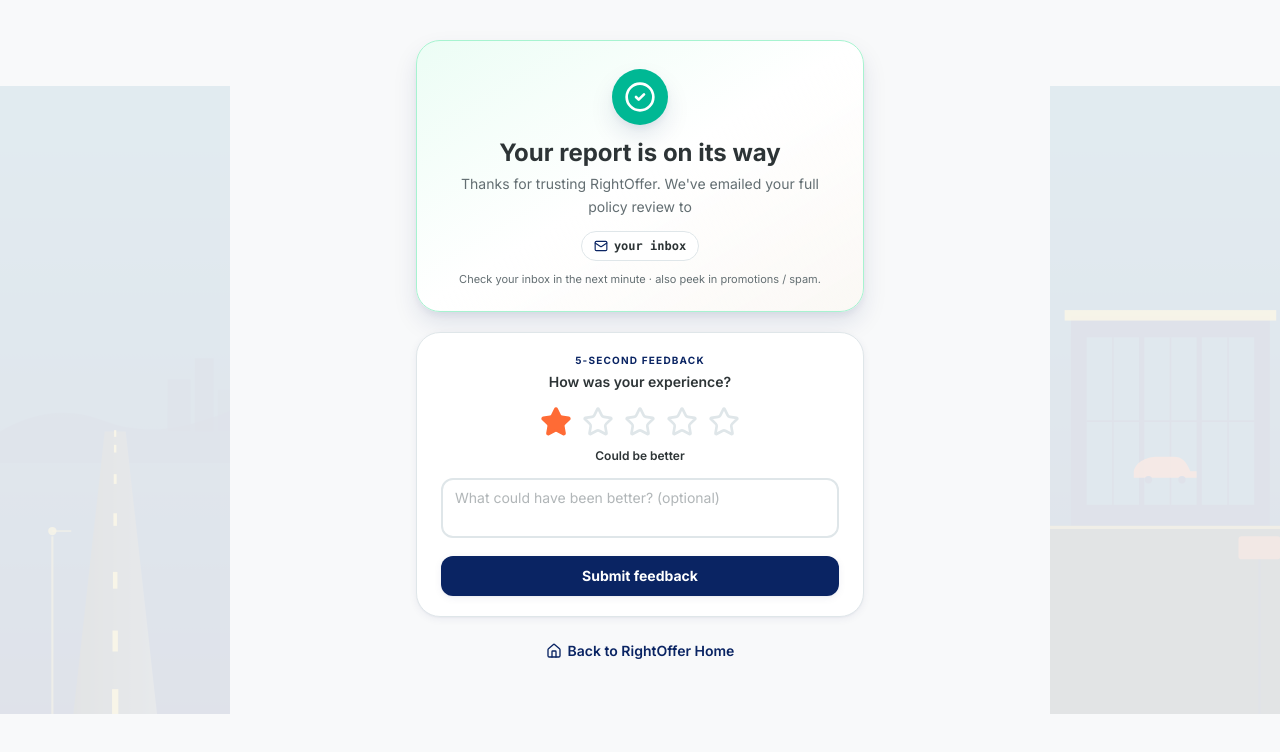
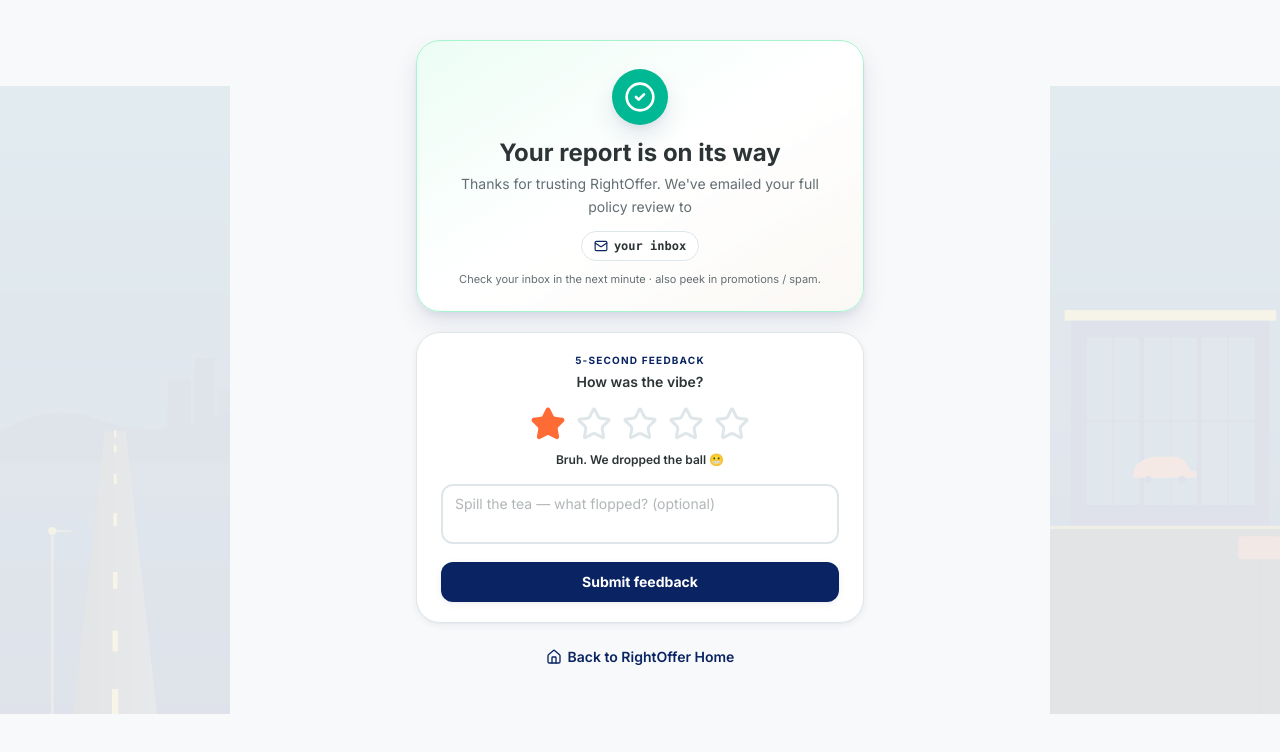
Before and after one commit to chaudharimanish1977-cmd/motor-marketplace, a Next.js app: page /thank-you in a window 1280 px wide. Both pictures are taken after a click on the button 556 px from the left and 422 px from the top of the page. Shown: the top 752 px of the page. Built offline with nearby package versions, Linux system fonts and the light colour scheme.

Commit message:
Animated no-call badge + GenZ feedback stars + slimmed reminder picker

```diff
--- a/src/app/globals.css
+++ b/src/app/globals.css
@@ -235,4 +235,46 @@
   .animate-fade-out-slow {
     animation: fade-out-slow 6s ease-out forwards;
   }
+
+  /* "Zero calls" badge — phone shakes side-to-side, X pulses on top */
+  @keyframes phone-jiggle {
+    0%, 100% { transform: rotate(-10deg); }
+    50%      { transform: rotate(10deg); }
+  }
+  .animate-phone-jiggle {
+    animation: phone-jiggle 0.55s ease-in-out infinite;
+    transform-origin: center;
+    display: inline-block;
+  }
+
+  @keyframes x-pulse {
+    0%, 100% { transform: scale(1); opacity: 0.9; }
+    50%      { transform: scale(1.3); opacity: 1; }
+  }
+  .animate-x-pulse {
+    animation: x-pulse 0.7s ease-in-out infinite;
+    transform-origin: center;
+    transform-box: fill-box;
+  }
+
+  /* Feedback stars — pop in with a small bounce when activated */
+  @keyframes star-pop {
+    0%   { transform: scale(0.4) rotate(-25deg); opacity: 0; }
+    60%  { transform: scale(1.25) rotate(10deg); opacity: 1; }
+    100% { transform: scale(1) rotate(0deg); opacity: 1; }
+  }
+  .animate-star-pop {
+    animation: star-pop 0.4s cubic-bezier(0.34, 1.56, 0.64, 1) both;
+  }
+
+  /* Tap-a-star idle wiggle — cute attention nudge */
+  @keyframes star-idle-wiggle {
+    0%, 90%, 100% { transform: rotate(0deg); }
+    93%           { transform: rotate(-12deg); }
+    96%           { transform: rotate(12deg); }
+  }
+  .animate-star-idle {
+    animation: star-idle-wiggle 3s ease-in-out infinite;
+    transform-origin: center;
+  }
 }
--- a/src/components/thank-you-flow.tsx
+++ b/src/components/thank-you-flow.tsx
@@ -16,12 +16,14 @@
 } from "lucide-react";
 import { Confetti } from "@/components/confetti";
 
-const RATING_LABEL: Record<number, string> = {
-  1: "Could be better",
-  2: "It was OK",
-  3: "It was helpful",
-  4: "Really useful",
-  5: "Loved it",
+// GenZ / Zomato-leaning rating copy. Index 0 = no rating yet.
+const RATING_COPY: Record<number, string> = {
+  0: "Tap a star, bestie ⭐",
+  1: "Bruh. We dropped the ball 😬",
+  2: "Mid. Roast us — what flopped?",
+  3: "Solid C+ vibes — we'll level up 📈",
+  4: "Lowkey love this 💛 thanks fr",
+  5: "POV: you just made our entire week 💅",
 };
 
 interface Props {
@@ -95,7 +97,7 @@
                     5-second feedback
                   </div>
                   <div className="text-sm font-semibold text-brand-charcoal">
-                    How was your experience?
+                    How was the vibe?
                   </div>
                 </div>
 
@@ -108,14 +110,20 @@
                         type="button"
                         aria-label={`Rate ${n} out of 5`}
                         onClick={() => setRating(n)}
-                        className="p-0.5 transition-transform hover:scale-110 active:scale-95"
+                        className="p-0.5 transition-transform hover:scale-125 hover:-rotate-6 active:scale-90"
                       >
+                        {/* Key trick: re-mount on rating change so the
+                            star-pop entrance animation re-fires every tap.
+                            Idle wiggle plays only on the first star pre-tap
+                            to nudge the user toward interacting. */}
                         <Star
+                          key={`s-${n}-${rating ?? "idle"}`}
                           className={clsx(
-                            "w-8 h-8 transition-colors",
+                            "w-9 h-9 transition-colors",
                             active
-                              ? "fill-brand-orange text-brand-orange"
-                              : "text-brand-light-gray"
+                              ? "fill-brand-orange text-brand-orange animate-star-pop"
+                              : "text-brand-light-gray",
+                            rating === null && n === 1 && "animate-star-idle"
                           )}
                         />
                       </button>
@@ -123,8 +131,8 @@
                   })}
                 </div>
 
-                <div className="text-center text-xs font-semibold text-brand-charcoal min-h-[18px] mb-3">
-                  {rating !== null ? RATING_LABEL[rating] : "Tap a star"}
+                <div className="text-center text-xs font-semibold text-brand-charcoal min-h-[20px] mb-3">
+                  {RATING_COPY[rating ?? 0]}
                 </div>
 
                 {rating !== null && rating <= 3 && (
@@ -132,7 +140,7 @@
                     value={comment}
                     onChange={(e) => setComment(e.target.value)}
                     rows={2}
-                    placeholder="What could have been better? (optional)"
+                    placeholder="Spill the tea — what flopped? (optional)"
                     className="w-full px-3 py-2 mb-3 border-2 border-brand-light-gray rounded-xl text-sm text-brand-charcoal placeholder:text-brand-slate/50 focus:outline-none focus:border-brand-deepblue transition-colors resize-none"
                   />
                 )}
@@ -183,15 +191,53 @@
 }
 
 // ============================================================================
-// Renewal opt-in — captures both email + WhatsApp in one tap.
-// Flow: I'm in / I'm out → if I'm in, show checkpoint + time-of-day picker
-// pre-populated with RightOffer's default plan, then Lock in my plan.
+// "Zero calls" badge — quirky inline animated phone with a pulsing X overlay.
+// Phone is brand deep-blue (the thing being negated); X + label are orange.
 // ============================================================================
 
-// Checkpoint options (days before renewal). User picks any subset.
-const DAYS_BEFORE_OPTIONS = [90, 60, 45, 30, 14, 7, 3, 1];
+function NoCallBadge() {
+  return (
+    <span className="inline-flex items-center gap-1 align-middle whitespace-nowrap">
+      <span className="relative inline-block w-4 h-4">
+        {/* Phone outline — wiggles like it's vibrating */}
+        <span className="absolute inset-0 animate-phone-jiggle">
+          <svg
+            viewBox="0 0 24 24"
+            fill="none"
+            stroke="currentColor"
+            strokeWidth="2.4"
+            strokeLinecap="round"
+            strokeLinejoin="round"
+            className="w-full h-full text-brand-deepblue"
+          >
+            <path d="M22 16.92v3a2 2 0 0 1-2.18 2 19.79 19.79 0 0 1-8.63-3.07 19.5 19.5 0 0 1-6-6 19.79 19.79 0 0 1-3.07-8.67A2 2 0 0 1 4.11 2h3a2 2 0 0 1 2 1.72 12.84 12.84 0 0 0 .7 2.81 2 2 0 0 1-.45 2.11L8.09 9.91a16 16 0 0 0 6 6l1.27-1.27a2 2 0 0 1 2.11-.45 12.84 12.84 0 0 0 2.81.7A2 2 0 0 1 22 16.92z" />
+          </svg>
+        </span>
+        {/* Big X overlay — pulses on top, brand orange */}
+        <svg
+          viewBox="0 0 24 24"
+          fill="none"
+          stroke="currentColor"
+          strokeWidth="3.5"
+          strokeLinecap="round"
+          className="absolute inset-0 w-full h-full text-brand-orange animate-x-pulse"
+        >
+          <path d="M4 4 L20 20 M20 4 L4 20" />
+        </svg>
+      </span>
+      <span className="font-bold text-brand-orange">Zero calls.</span>
+    </span>
+  );
+}
 
-// RightOffer's "I'm in" default plan: nudge at 90d, 30d, 7d, 1d at 9 AM IST.
+// ============================================================================
+// Renewal opt-in — captures both email + WhatsApp in one tap.
+// Flow: I'm in / I'm out → if I'm in, show time-of-day picker pre-populated
+// with RightOffer's default plan, then Lock in my plan.
+// ============================================================================
+
+// RightOffer's reminder plan: nudge at 90d, 30d, 7d, 1d before renewal.
+// Checkpoints are now fixed; only the time-of-day is user-configurable.
 const DEFAULT_DAYS_BEFORE = [90, 30, 7, 1];
 const DEFAULT_HOUR = 9;
 
@@ -237,7 +283,7 @@
   const [flow, setFlow] = useState<"asking" | "scheduling" | "declined">(
     "asking"
   );
-  const [daysBefore, setDaysBefore] = useState<number[]>(DEFAULT_DAYS_BEFORE);
+  const daysBefore = DEFAULT_DAYS_BEFORE;
   const [timeMode, setTimeMode] = useState<TimeMode>("pre-office");
   const [customHour, setCustomHour] = useState<number>(DEFAULT_HOUR);
 
@@ -263,12 +309,6 @@
           const b = TIME_BUCKETS.find((x) => x.id === timeMode)!;
           return `${b.label} (${b.range})`;
         })();
-
-  const toggleDay = (d: number) => {
-    setDaysBefore((current) =>
-      current.includes(d) ? current.filter((x) => x !== d) : [...current, d]
-    );
-  };
 
   const subscribe = async () => {
     if (daysBefore.length === 0) {
@@ -325,7 +365,7 @@
                 {timeSummary}
               </span>{" "}
               — by email and WhatsApp.{" "}
-              <span className="font-bold text-brand-orange">Zero calls.</span>
+              <NoCallBadge />
             </p>
           </div>
         </div>
@@ -389,44 +429,16 @@
                 "in the weeks leading up to your renewal"
               )}{" "}
               — by email and WhatsApp.{" "}
-              <span className="font-bold text-brand-orange">Zero calls.</span>
+              <NoCallBadge />
             </p>
           </div>
         </div>
 
         {/* Schedule picker — only revealed once user opts in */}
         {flow === "scheduling" && (
-          <div className="border border-brand-light-gray rounded-2xl p-4 mb-3 space-y-4 bg-brand-offwhite/40">
+          <div className="border border-brand-light-gray rounded-2xl p-4 mb-3 space-y-3 bg-brand-offwhite/40">
             <div className="text-[11px] font-bold uppercase tracking-[0.12em] text-brand-deepblue">
               Customize reminder schedule
-            </div>
-            <div>
-              <div className="text-[10px] font-bold uppercase tracking-[0.12em] text-brand-slate mb-2">
-                Which checkpoints?
-              </div>
-              <div className="flex flex-wrap gap-1.5">
-                {DAYS_BEFORE_OPTIONS.map((d) => {
-                  const active = daysBefore.includes(d);
-                  return (
-                    <button
-                      key={d}
-                      type="button"
-                      onClick={() => toggleDay(d)}
-                      className={clsx(
-                        "px-2.5 py-1 rounded-full border text-xs font-semibold transition-all tabular-nums",
-                        active
-                          ? "bg-brand-deepblue text-white border-brand-deepblue"
-                          : "bg-white text-brand-charcoal border-brand-light-gray hover:border-brand-electricblue"
-                      )}
-                    >
-                      {d}d before
-                    </button>
-                  );
-                })}
-              </div>
-              <div className="text-[10px] text-brand-slate mt-1.5">
-                Pick any combination · we&apos;ll fire one nudge per checkpoint
-              </div>
             </div>
 
             <div>
```
